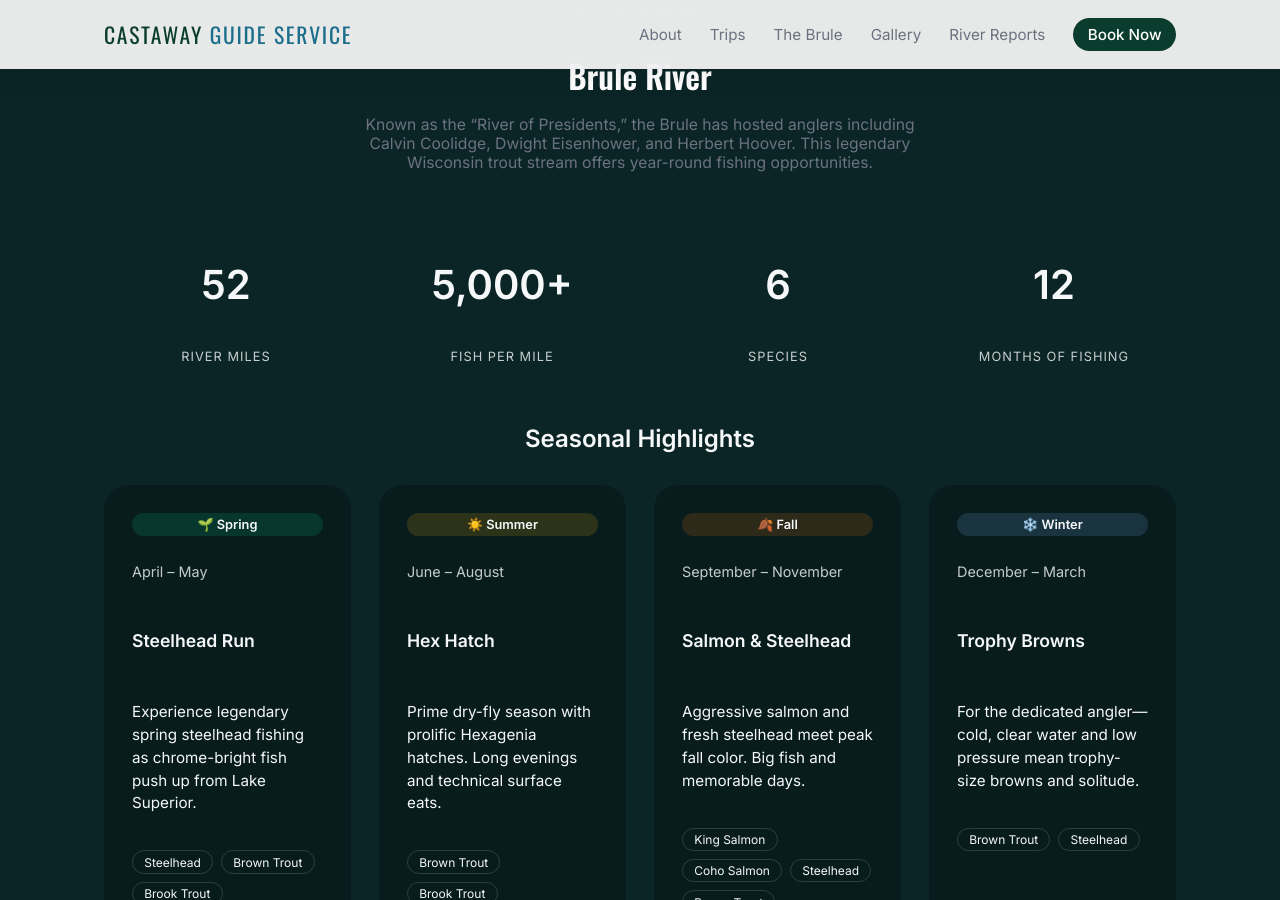
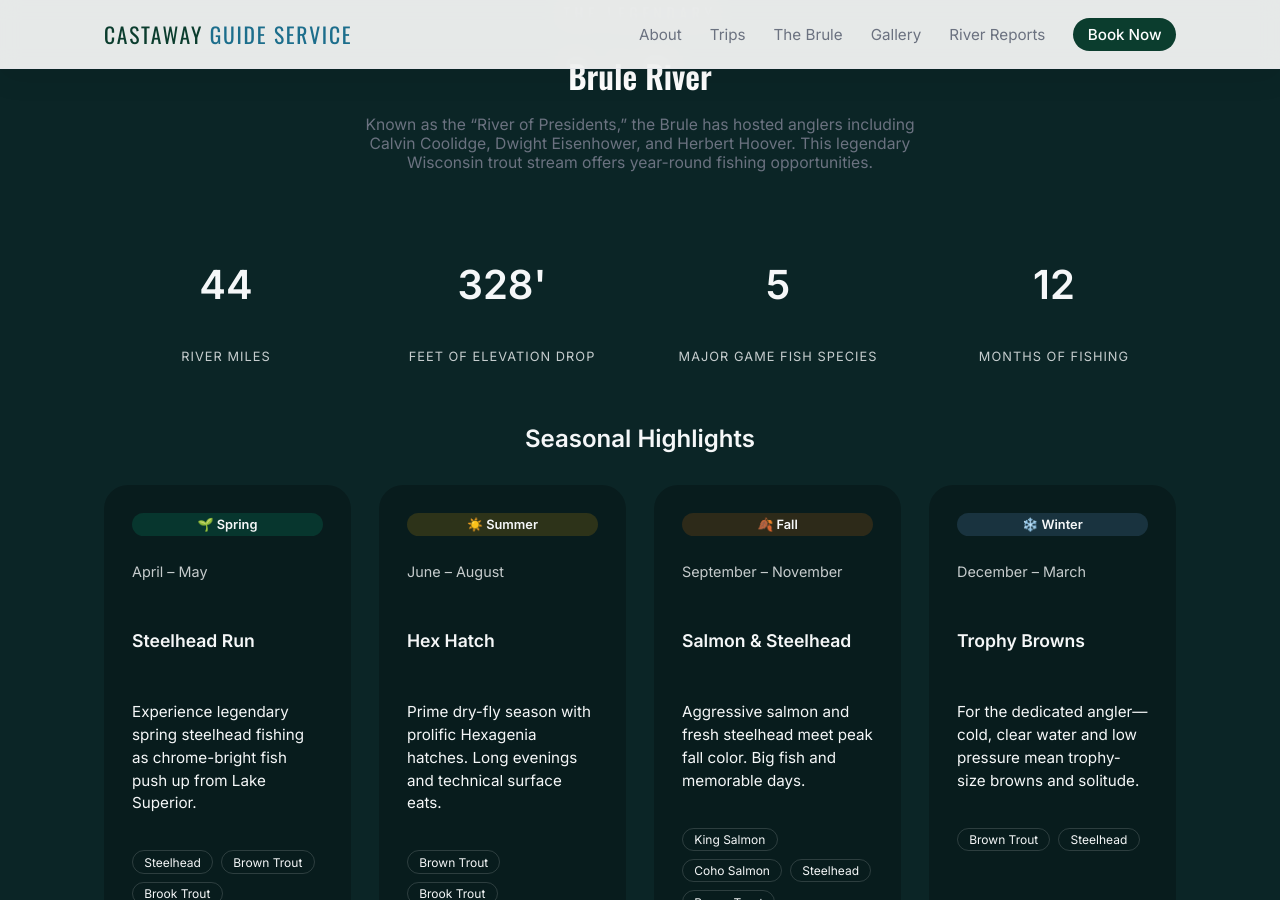
Before and after one commit to adamholden7/CastAwayGuideService, a Jekyll site: the page built from index.md, in a window 1280 px wide and 900 px high, scrolled down 1646 px. Built offline with Jekyll 4.4.1, drawn with Linux system fonts in a browser that asks for light colours.

Commit message:
Update index.md

```diff
--- a/index.md
+++ b/index.md
@@ -113,16 +113,16 @@ description: Guided fly fishing trips on Wisconsin's Brule River – half-day an
     <!-- Stats row -->
     <div class="river-stats">
       <div class="river-stat">
-        <p class="river-stat-number">52</p>
+        <p class="river-stat-number">44</p>
         <p class="river-stat-label">River Miles</p>
       </div>
       <div class="river-stat">
-        <p class="river-stat-number">5,000+</p>
-        <p class="river-stat-label">Fish Per Mile</p>
+        <p class="river-stat-number">328'</p>
+        <p class="river-stat-label">Feet of Elevation Drop</p>
       </div>
       <div class="river-stat">
-        <p class="river-stat-number">6</p>
-        <p class="river-stat-label">Species</p>
+        <p class="river-stat-number">5</p>
+        <p class="river-stat-label">Major Game Fish Species</p>
       </div>
       <div class="river-stat">
         <p class="river-stat-number">12</p>
```
